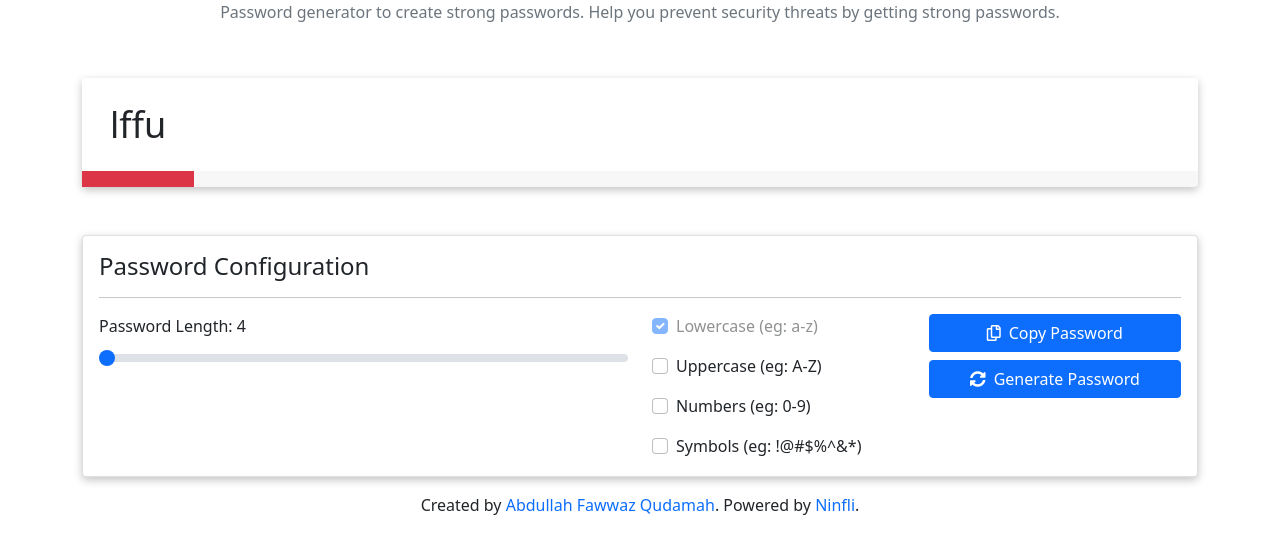
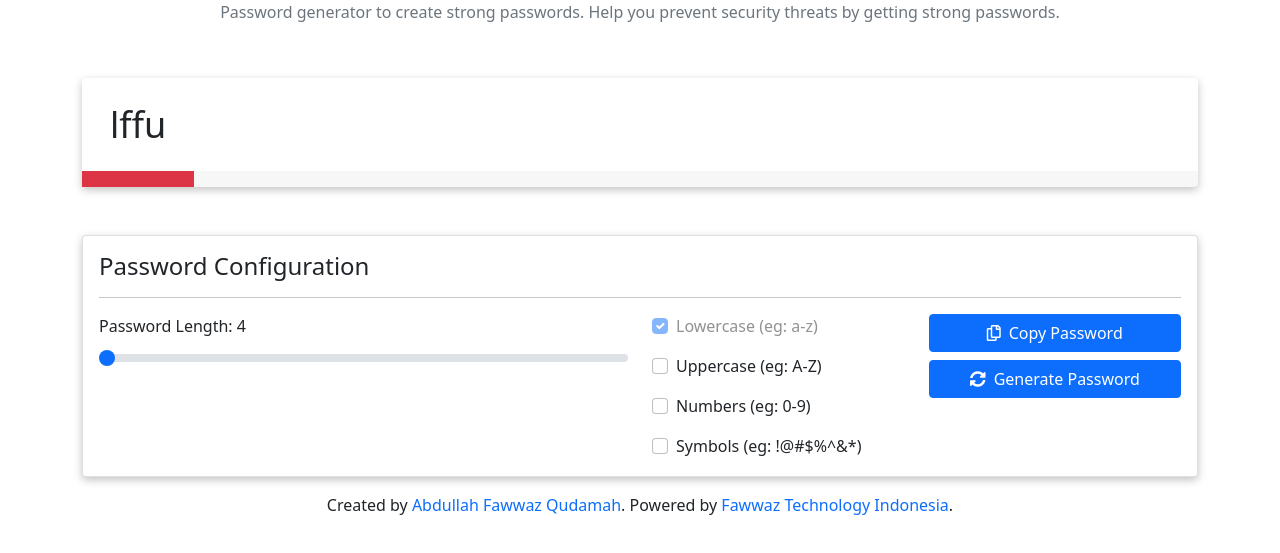
Before and after one commit to fawwazid/password-generator, a plain HTML site: page index.html in a window 1280 px wide. Shown: the part 101-654 px from the top of the page. Drawn offline with Linux system fonts and the light colour scheme.

Commit message:
Update index.html

```diff
--- a/index.html
+++ b/index.html
@@ -220,10 +220,10 @@
                             >Abdullah Fawwaz Qudamah</a
                         >. Powered by
                         <a
-                            href="https://ninfli.com"
+                            href="https://fawwaz.co.id"
                             target="_blank"
                             class="text-decoration-none"
-                            >Ninfli</a
+                            >Fawwaz Technology Indonesia</a
                         >.
                     </p>
                 </div>
```
